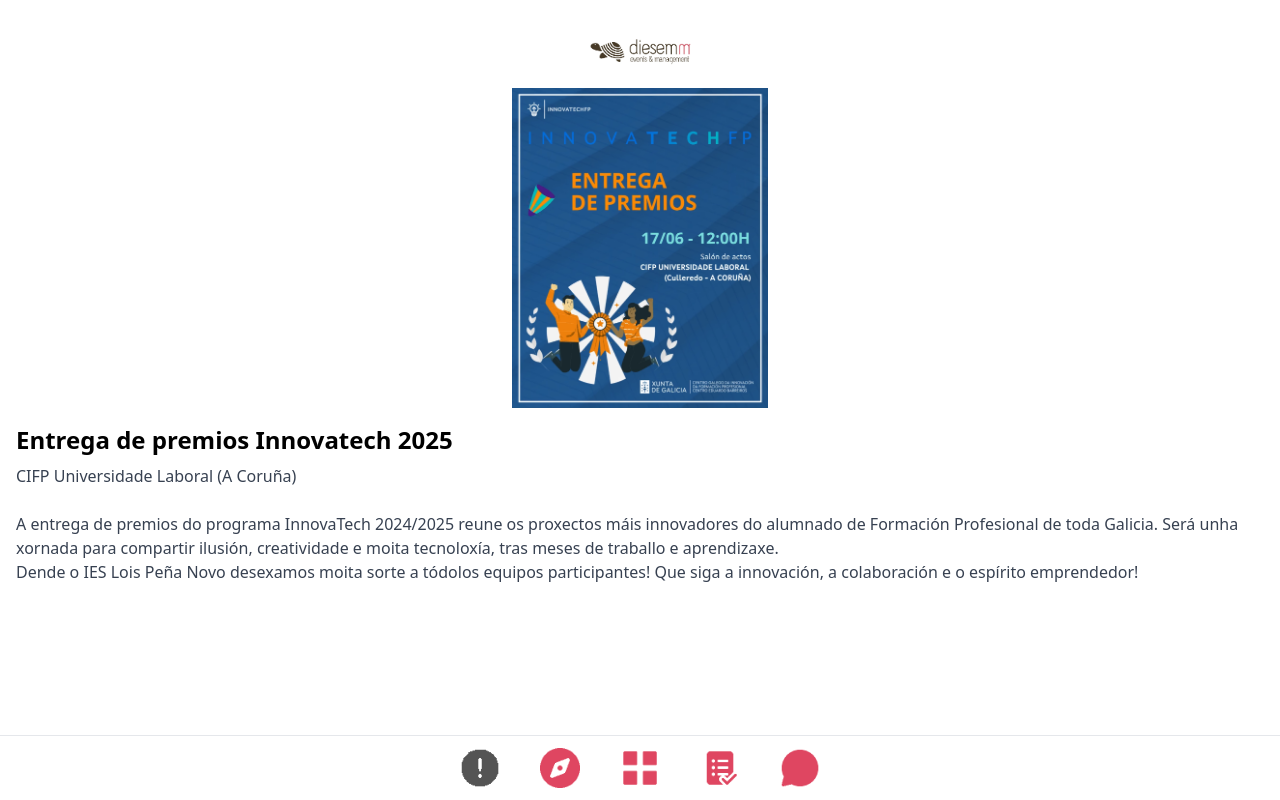
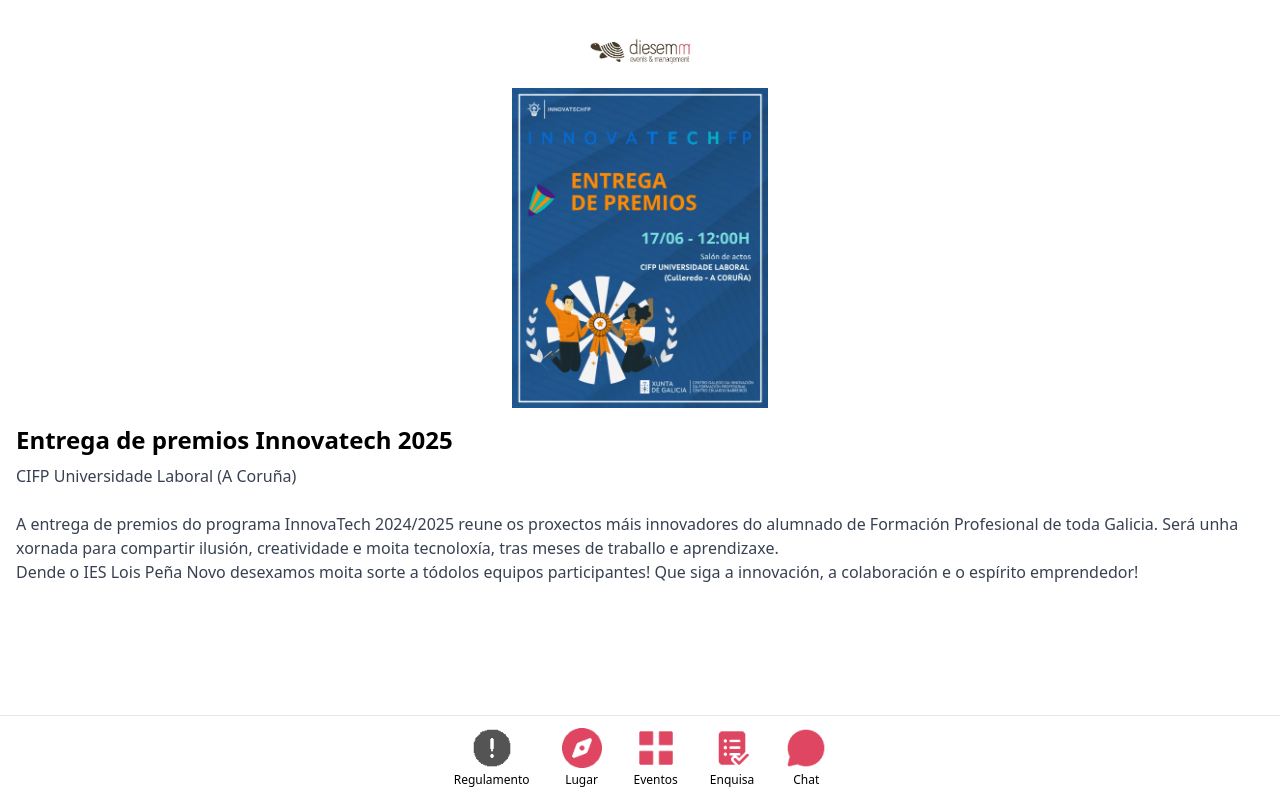
Before and after one commit to CrazyGoat646/mi-evento, a React (Vite) app: page /evento/1 in a window 1280 px wide. Built offline with nearby package versions, Linux system fonts and the light colour scheme.

Commit message:
Corregir

```diff
--- a/src/routes/EventDetail.jsx
+++ b/src/routes/EventDetail.jsx
@@ -49,13 +49,17 @@ export default function EventDetail() {
       )}
 
       {/* Barra fija de botones */}
-      <div className="fixed bottom-0 left-0 right-0 bg-white border-t py-3 flex justify-center gap-10 z-40">
+      <div className="fixed bottom-0 left-0 right-0 bg-white border-t py-3 flex justify-center gap-8 z-40 text-sm text-center">
+        <div className="flex flex-col items-center">
           <img
             src="/images/reglamento.png"
             alt="Reglamento"
             className="w-10 h-auto cursor-default"
           />
+          <span className="text-xs mt-1">Regulamento</span>
+        </div>
 
+        <div className="flex flex-col items-center">
           <button onClick={() => setShowMap(true)}>
             <img
               src="/images/lugar.png"
@@ -63,7 +67,10 @@ export default function EventDetail() {
               className="w-10 max-w-[3rem] h-auto hover:scale-105 transition-transform"
             />
           </button>
+          <span className="text-xs mt-1">Lugar</span>
+        </div>
 
+        <div className="flex flex-col items-center">
           <Link to="/">
             <img
               src="/images/eventos.png"
@@ -71,6 +78,10 @@ export default function EventDetail() {
               className="w-10 h-auto hover:scale-105 transition-transform"
             />
           </Link>
+          <span className="text-xs mt-1">Eventos</span>
+        </div>
+
+        <div className="flex flex-col items-center">
           <Link to="encuesta">
             <img
               src="/images/encuesta.png"
@@ -78,6 +89,10 @@ export default function EventDetail() {
               className="w-10 h-auto hover:scale-105 transition-transform"
             />
           </Link>
+          <span className="text-xs mt-1">Enquisa</span>
+        </div>
+
+        <div className="flex flex-col items-center">
           <Link to="stream">
             <img
               src="/images/chat.png"
@@ -85,6 +100,8 @@ export default function EventDetail() {
               className="w-10 h-auto hover:scale-105 transition-transform"
             />
           </Link>
+          <span className="text-xs mt-1">Chat</span>
+        </div>
       </div>
     </div>
   );
```
Lines whose indentation alone changed are shown as unchanged.
